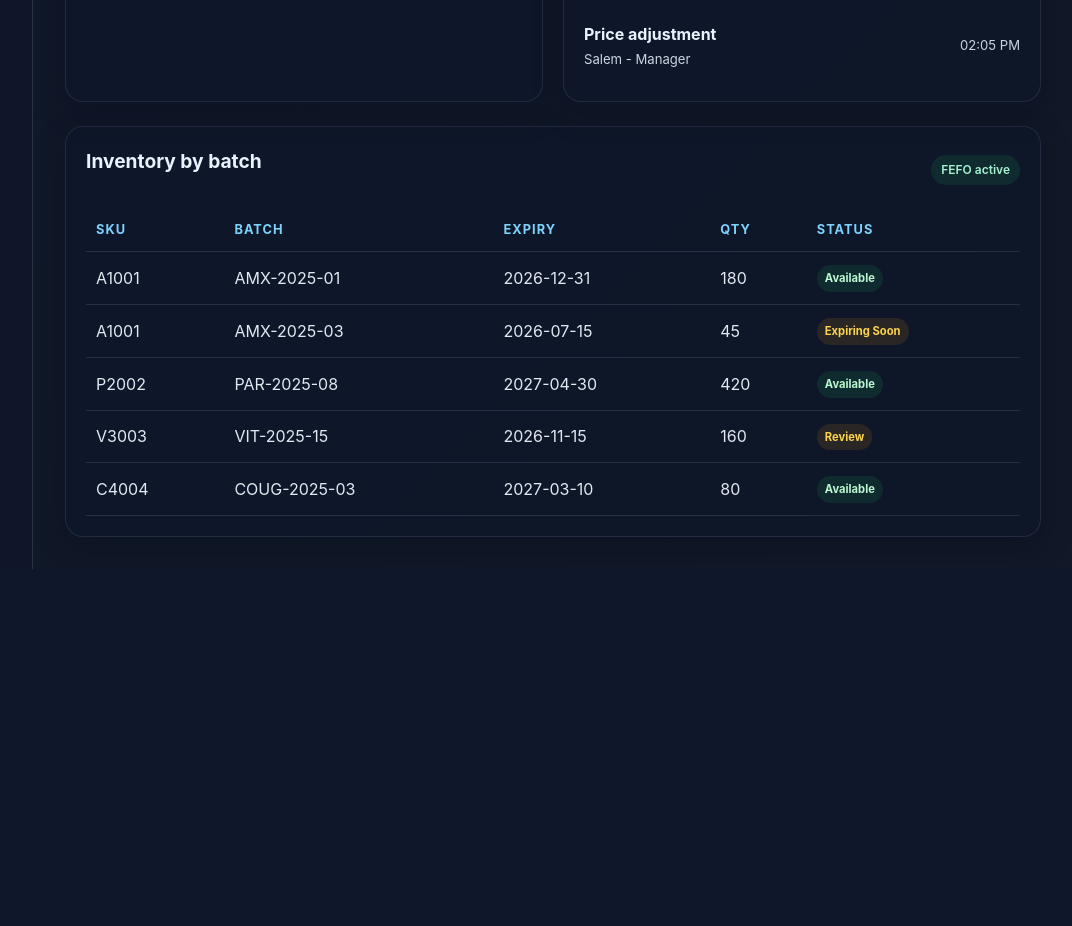
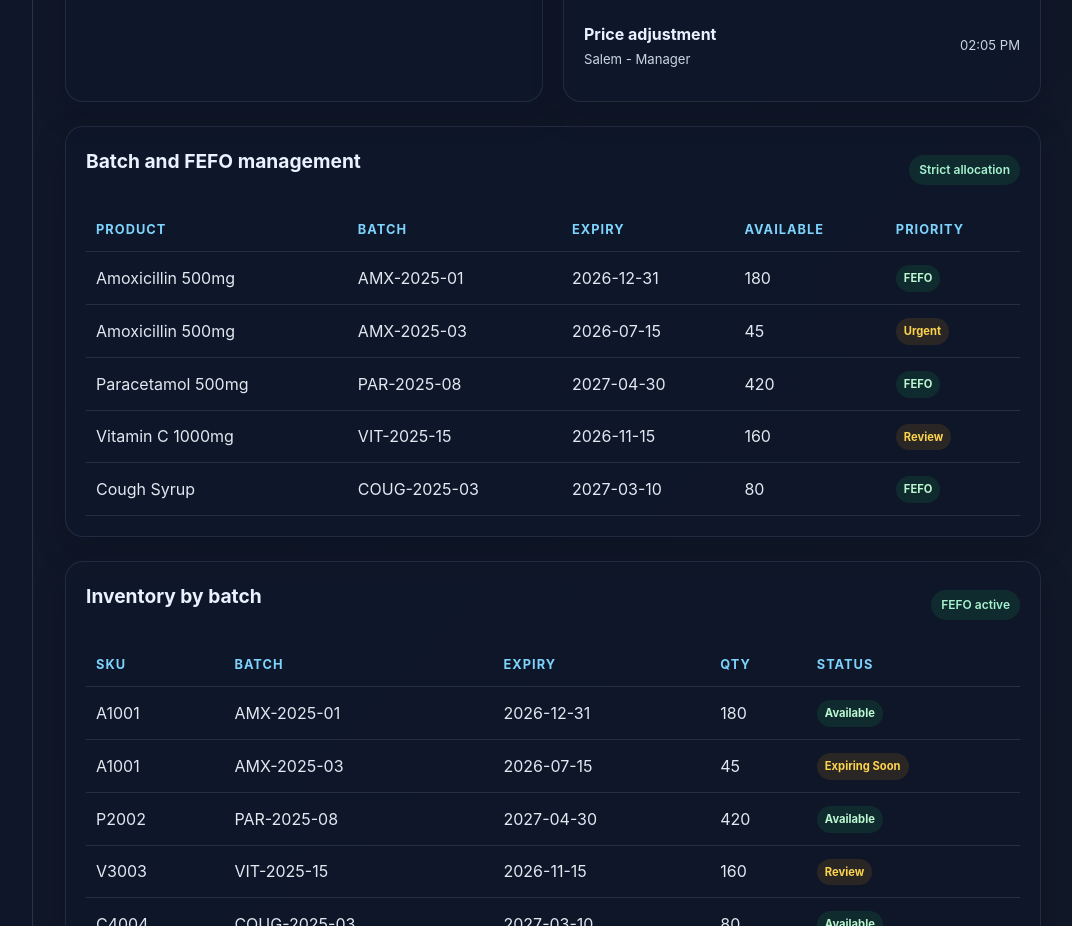
Before and after one commit to nawafmohammedalihammamalhimyarSWE/Mother-and-Child-Pharmacy, a React (Vite) app in the folder Mother-and-Child-Pharmacy-System/apps/web/: page / in a window 1280 px wide. Shown: the part 1900-2826 px from the top of the page, without its empty margins (207-1279 px from the left). Before the commit the page ends 2469 px from the top, so only its background shows below. Built offline with nearby package versions, Linux system fonts and the light colour scheme.

Commit message:
Add BatchManagementPanel and batch data for managing product batches

```diff
--- a/Mother-and-Child-Pharmacy-System/apps/web/src/App.jsx
+++ b/Mother-and-Child-Pharmacy-System/apps/web/src/App.jsx
@@ -7,9 +7,11 @@ import PurchaseOrdersPanel from './components/PurchaseOrdersPanel';
 import PosPanel from './components/PosPanel';
 import ReturnsPanel from './components/ReturnsPanel';
 import AuditLogPanel from './components/AuditLogPanel';
+import BatchManagementPanel from './components/BatchManagementPanel';
 import { inventoryItems, alertItems, productCatalog } from './seedData';
 import { purchaseOrders, posSales } from './operationsData';
 import { returnItems, auditEntries } from './returnsData';
+import { batchData } from './batchData';
 
 const stats = [
   { label: 'Total products', value: dashboardData.summary.totalProducts.toLocaleString() },
@@ -73,6 +75,7 @@ export default function App() {
           <AuditLogPanel entries={auditEntries} />
         </section>
 
+        <BatchManagementPanel batches={batchData} />
         <InventoryTable items={inventoryItems} />
       </main>
     </div>
--- /dev/null
+++ b/Mother-and-Child-Pharmacy-System/apps/web/src/batchData.js
@@ -0,0 +1,7 @@
+export const batchData = [
+  { product: 'Amoxicillin 500mg', batch: 'AMX-2025-01', expiry: '2026-12-31', quantity: 180, priority: 'FEFO' },
+  { product: 'Amoxicillin 500mg', batch: 'AMX-2025-03', expiry: '2026-07-15', quantity: 45, priority: 'Urgent' },
+  { product: 'Paracetamol 500mg', batch: 'PAR-2025-08', expiry: '2027-04-30', quantity: 420, priority: 'FEFO' },
+  { product: 'Vitamin C 1000mg', batch: 'VIT-2025-15', expiry: '2026-11-15', quantity: 160, priority: 'Review' },
+  { product: 'Cough Syrup', batch: 'COUG-2025-03', expiry: '2027-03-10', quantity: 80, priority: 'FEFO' },
+];
--- a/Mother-and-Child-Pharmacy-System/apps/web/src/styles.css
+++ b/Mother-and-Child-Pharmacy-System/apps/web/src/styles.css
@@ -353,6 +353,10 @@ h1 {
   border-bottom: none;
 }
 
+.batch-panel {
+  margin-top: 24px;
+}
+
 .primary-btn.small {
   padding: 8px 12px;
   font-size: 0.76rem;
```
